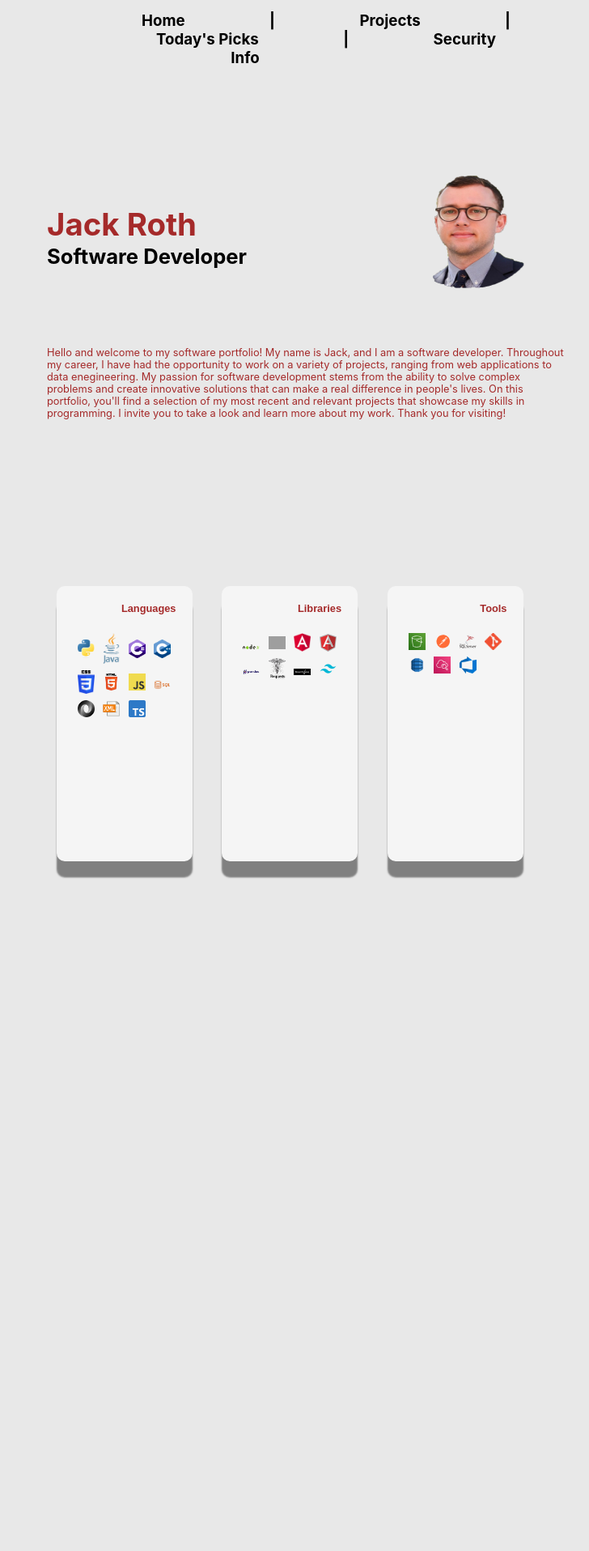
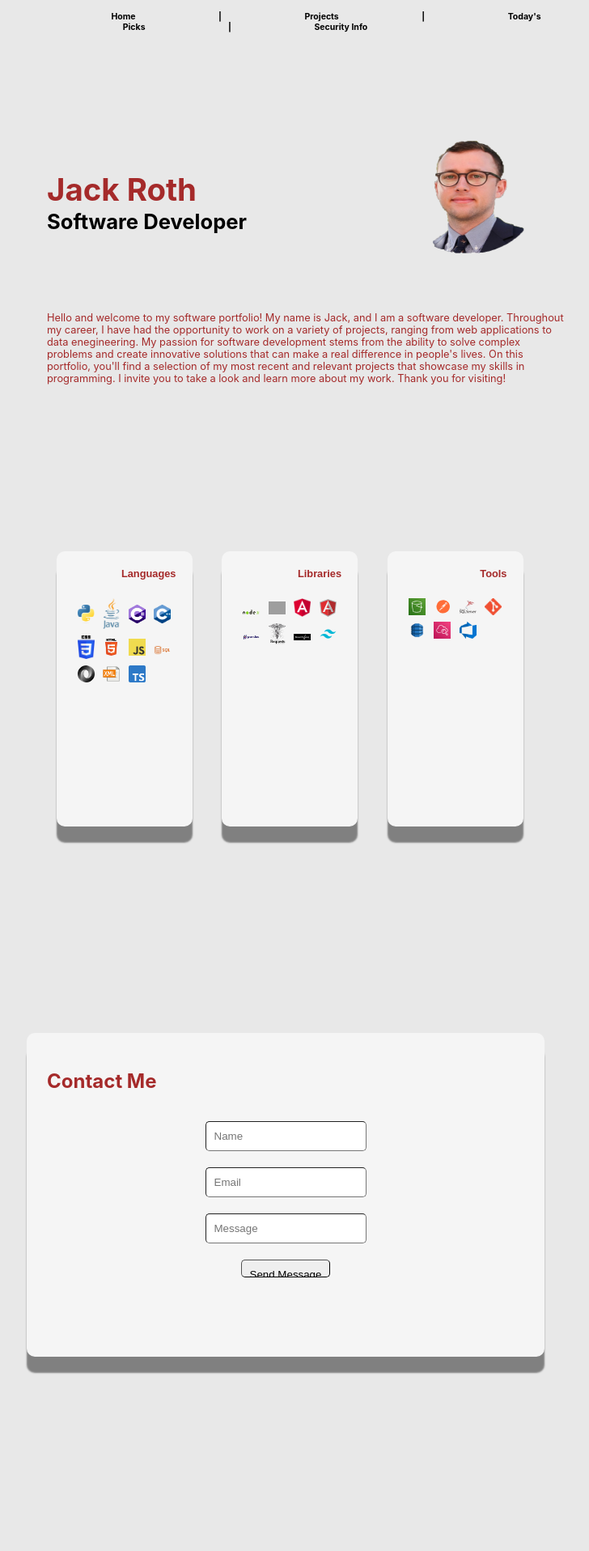
Before and after one commit to jroth49/Portfolio-Website, a Flask app: page / in a window 1280 px wide. Shown: the top 1916 px of the page at 81% size, without its empty margins (287-1015 px from the left). Before the commit the page ends 1085 px from the top, so only its background shows below. Run offline with Flask 2, Linux system fonts and the light colour scheme; grey boxes are pictures that could not be loaded.

Commit message:
starting contact on index page

```diff
--- a/main.py
+++ b/main.py
@@ -5,7 +5,7 @@
 
 @app.route('/')
 def index():
-    return render_template('header.html')
+    return render_template('index.html')
 
 @app.route('/login')
 def login():
--- a/static/styles/style.css
+++ b/static/styles/style.css
@@ -16,6 +16,7 @@
     margin-bottom: 100px;
     font-family: -apple-system, system-ui, BlinkMacSystemFont, "Segoe UI", Roboto, Ubuntu;
     text-align: center;
+    font-size: xx-small;
 }
 
 #navBar span {
@@ -94,7 +95,7 @@
     font-family: -apple-system, system-ui, BlinkMacSystemFont, "Segoe UI", Roboto, Ubuntu;
     margin-right: auto;
     margin-left: auto;
-    margin-bottom: 300px;
+    margin-bottom: 250px;
     padding: 5px;
     width: 100%;
     height: 100%;
@@ -201,3 +202,30 @@
     transform: scale(1);
     transition-duration: .5s;
 }
+
+#ContactForm {
+    font-family: -apple-system, system-ui, BlinkMacSystemFont, "Segoe UI", Roboto, Ubuntu;
+    box-shadow: 0px 20px 2px 0px gray;
+    background-color: whitesmoke;
+    border-radius: 10px;
+    color: brown;
+    text-align: center;
+    margin-bottom: 350px;
+    height: 400px;
+    width: 100%;
+}
+
+#cForm {
+    margin-left: auto;
+    margin-right: auto;
+    padding: 20px;
+}
+
+#ContactForm input {
+    margin-top: 10px;
+    margin-bottom: 10px;
+    height: 15px;
+    padding: 10px;
+    border-radius: 5px;
+    border-width: 1px;
+}
--- a/templates/header.html
+++ b/templates/index.html
@@ -90,5 +90,19 @@
                 </div>
             </div>
         </div>
+        <div id="ContactForm">
+            <div id="cForm">
+                <h2 width="100%" style="text-align: left; padding: 5px;">Contact Me</h2>
+                <div>
+                    <form style="display: inline-block">
+                        <input type="text" placeholder="Name"><br>
+                        <input type="text" placeholder="Email"><br>
+                        <input type="text" placeholder="Message"><br>
+                        <input type="submit" value="Send Message">
+                    </form>
+                    <div height="100px" width="100px" style="background-color: green;"></div>
+                </div>
+            </div>
+        </div>
     </body>
 </html>
```
